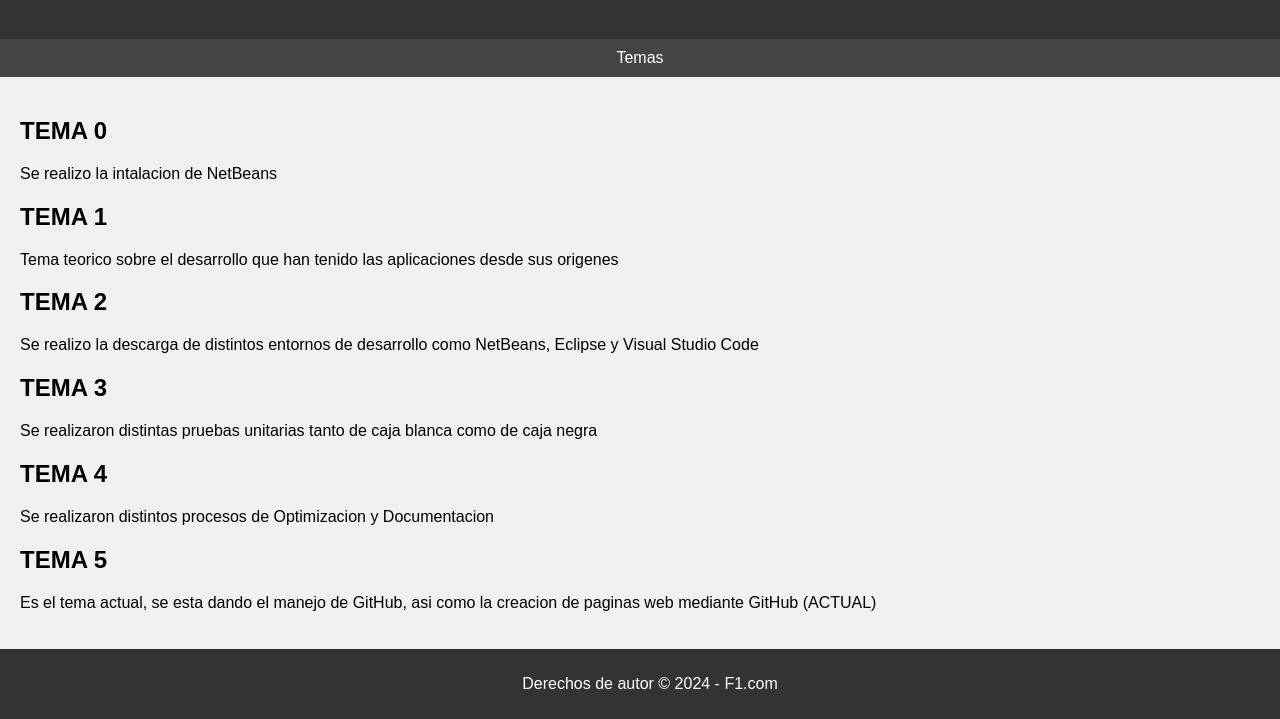
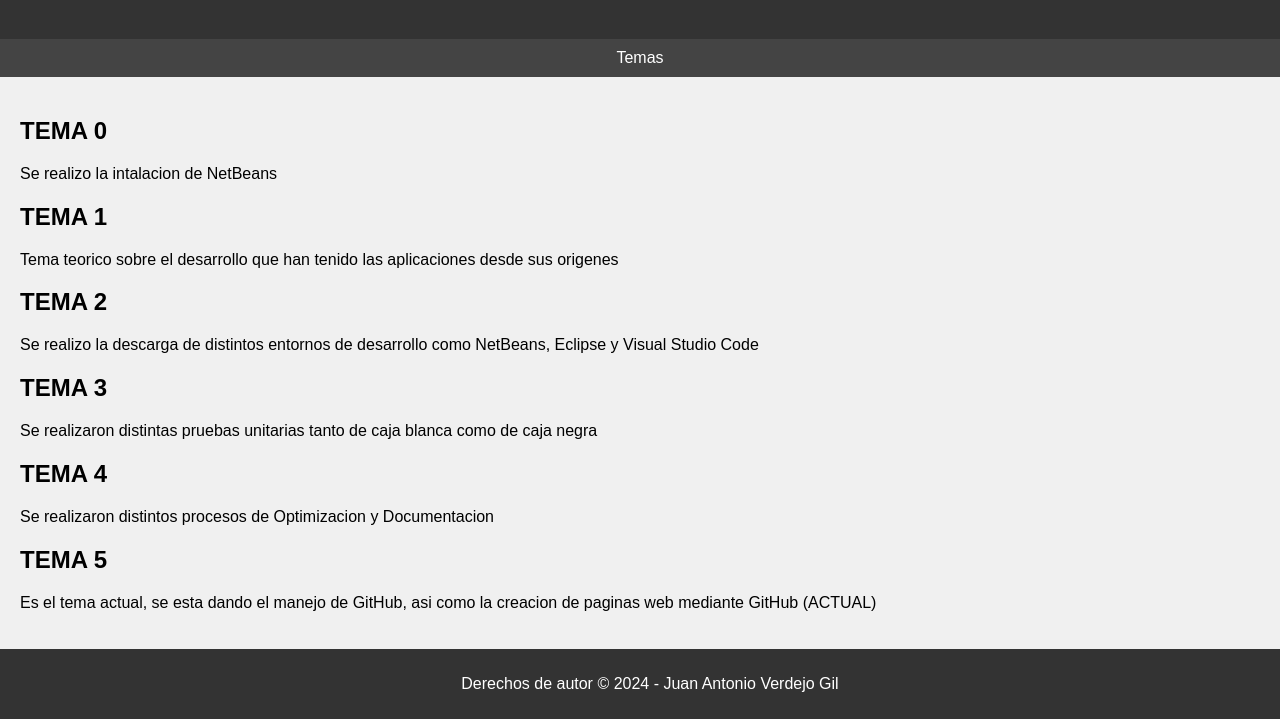
Before and after one commit to 1745169/1745169.github.io, a plain HTML site: page index.html in a window 1280 px wide. Shown: the part 81-800 px from the top of the page. Drawn offline with Linux system fonts and the light colour scheme.

Commit message:
Update index.html

```diff
--- a/index.html
+++ b/index.html
@@ -64,7 +64,7 @@
         <p>Es el tema actual, se esta dando el manejo de GitHub, asi como la creacion de paginas web mediante GitHub (ACTUAL)</p>
     </section>
     <footer>
-        <p>Derechos de autor &copy; 2024 - F1.com</p>
+        <p>Derechos de autor &copy; 2024 - Juan Antonio Verdejo Gil</p>
     </footer>
 </body>
 </html>
```
